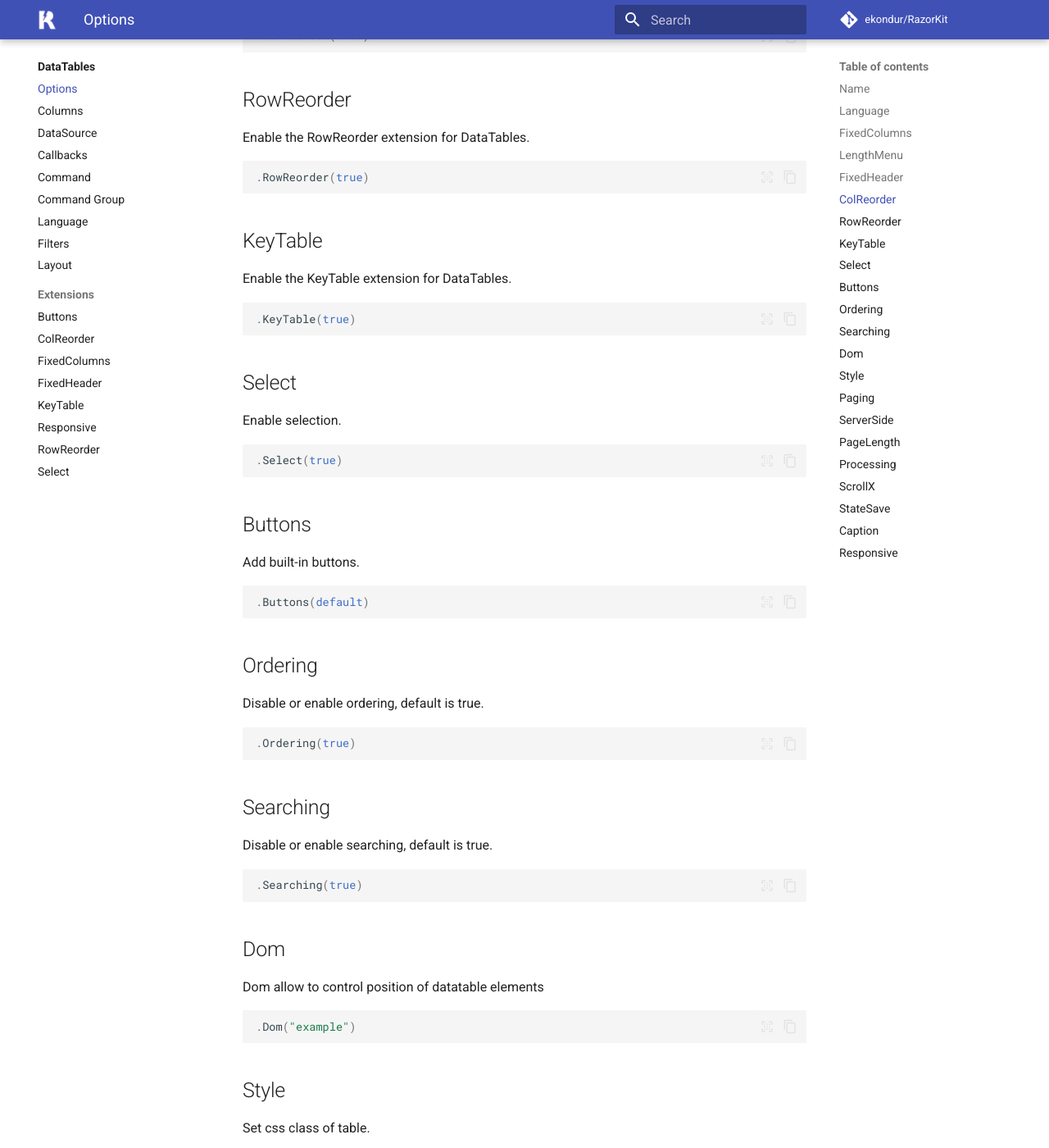
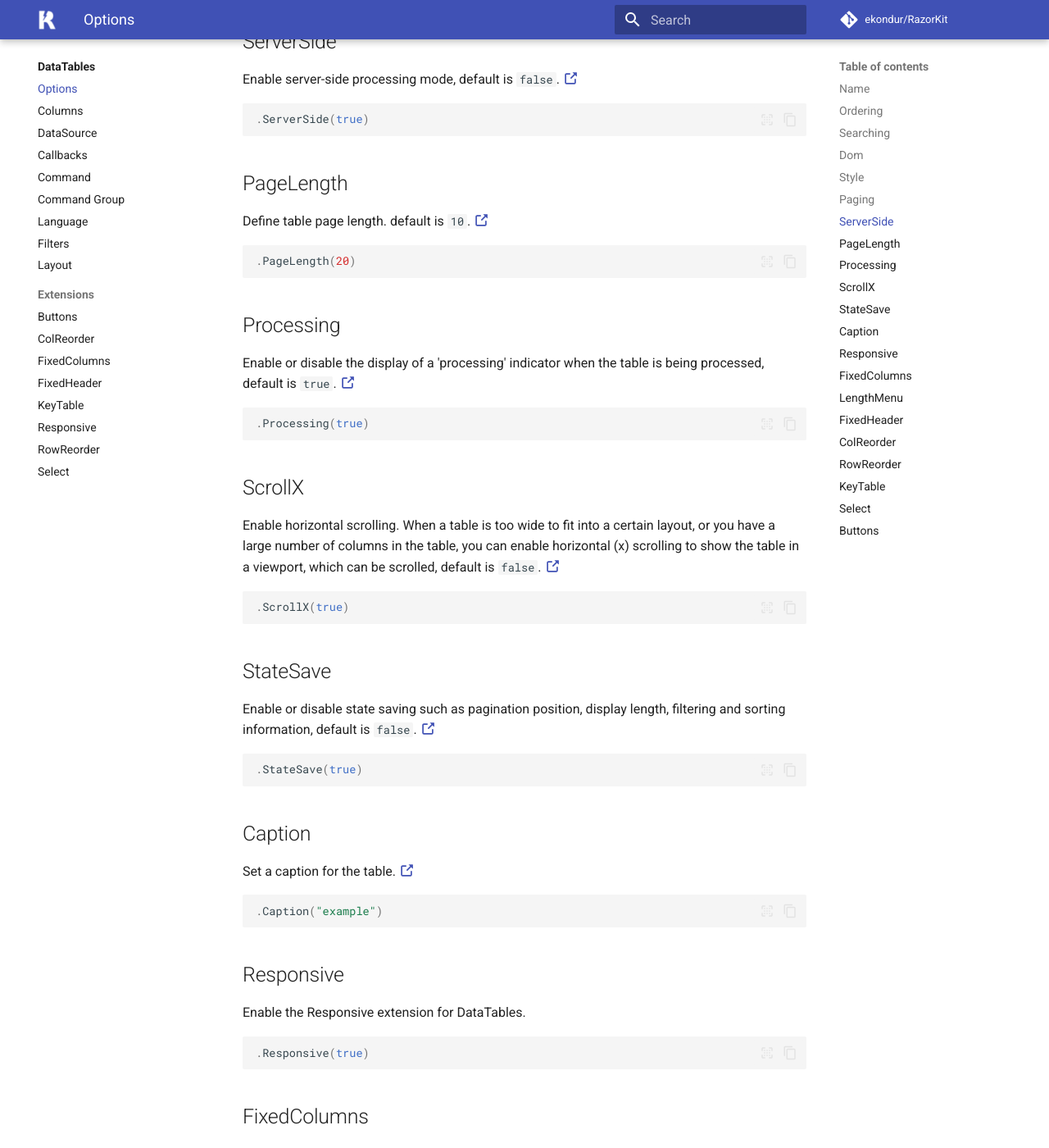
Before and after one commit to ekondur/RazorKit, an MkDocs documentation site: the page built from docs/datatables/options.md, in a window 1280 px wide and 1400 px high, scrolled down 1230 px. Shown: the whole window at 82% size. Built offline with MkDocs 1.6.1 and Material for MkDocs 9.7.7, drawn with Linux system fonts in a browser that asks for light colours; comment, search, counter and statistics services are not loaded; some of the changed text lies outside the part shown.

Commit message:
options doc

````diff
--- a/docs/datatables/options.md
+++ b/docs/datatables/options.md
@@ -1,13 +1,90 @@
 ## Name
-Default name/id is "DataTableId".
+Default name/id is ```"DataTableId"```.
 ```csharp
 .Name("MyDataTable")
 ```
 
-## Language
-Specify language json url from cdn or local. Or [configure.](../language/)
+## Ordering
+Disable or enable ordering, default is ```true```.
+[:octicons-link-external-16:](https://datatables.net/reference/option/ordering)
 ```csharp
-.Language("//cdn.datatables.net/plug-ins/1.10.22/i18n/Turkish.json")
+.Ordering(true)
+```
+
+## Searching
+Disable or enable searching, default is ```true```.
+[:octicons-link-external-16:](https://datatables.net/reference/option/searching)
+```csharp
+.Searching(true)
+```
+
+## Dom
+Dom allow to control position of datatable elements.
+[:octicons-link-external-16:](https://datatables.net/reference/option/dom)
+```csharp
+.Dom("lrtip")
+```
+
+## Style
+Set css class of table, default is ```"display dataTable"```.
+```csharp
+.Style("table table-striped")
+```
+
+## Paging
+Disable or enable paging, default is ```true```.
+[:octicons-link-external-16:](https://datatables.net/reference/option/paging)
+```csharp
+.Paging(true)
+```
+
+## ServerSide
+Enable server-side processing mode, default is ```false```.
+[:octicons-link-external-16:](https://datatables.net/reference/option/serverSide)
+```csharp
+.ServerSide(true)
+```
+
+## PageLength
+Define table page length. default is ```10```.
+[:octicons-link-external-16:](https://datatables.net/reference/option/pageLength)
+```csharp
+.PageLength(20)
+```
+
+## Processing
+Enable or disable the display of a 'processing' indicator when the table is being processed, default is ```true```.
+[:octicons-link-external-16:](https://datatables.net/reference/option/processing)
+```csharp
+.Processing(true)
+```
+
+## ScrollX
+Enable horizontal scrolling. When a table is too wide to fit into a certain layout, or you have a large number of columns in the table,
+you can enable horizontal (x) scrolling to show the table in a viewport, which can be scrolled, default is ```false```.
+[:octicons-link-external-16:](https://datatables.net/reference/option/scrollX)
+```csharp
+.ScrollX(true)
+```
+
+## StateSave
+Enable or disable state saving such as pagination position, display length, filtering and sorting information, default is ```false```.
+[:octicons-link-external-16:](https://datatables.net/reference/option/stateSave)
+```csharp
+.StateSave(true)
+```
+
+## Caption
+Set a caption for the table.
+[:octicons-link-external-16:](https://datatables.net/reference/option/caption)
+```csharp
+.Caption("example")
+```
+
+## Responsive
+Enable the Responsive extension for DataTables.
+```csharp
+.Responsive(true)
 ```
 
 ## FixedColumns
@@ -17,7 +94,7 @@ Enable and configure the FixedColumns extension for DataTables.
 ```
 
 ## LengthMenu
-
+Change the options in the page length select list.
 ```csharp
 .LengthMenu(lm => lm.Items(10, 25, 50, 100))
 ```
@@ -63,75 +140,3 @@ Add built-in buttons.
 ```csharp
 .Buttons(default)
 ```
-
-## Ordering
-Disable or enable ordering, default is true.
-```csharp
-.Ordering(true)
-```
-
-## Searching
-Disable or enable searching, default is true.
-```csharp
-.Searching(true)
-```
-
-## Dom
-Dom allow to control position of datatable elements
-```csharp
-.Dom("example")
-```
-
-## Style
-Set css class of table.
-```csharp
-.Style("example")
-```
-
-## Paging
-Disable or enable paging, default is true.
-```csharp
-.Paging(true)
-```
-
-## ServerSide
-Enable server-side processing mode.
-```csharp
-.ServerSide(true)
-```
-
-## PageLength
-Define table page length.
-```csharp
-.PageLength(15)
-```
-
-## Processing
-Enable or disable the display of a 'processing' indicator when the table is being processed, Default is true.
-```csharp
-.Processing(true)
-```
-
-## ScrollX
-Enable horizontal scrolling. When a table is too wide to fit into a certain layout, or you have a large number of columns in the table, you can enable horizontal (x) scrolling to show the table in a viewport, which can be scrolled.
-```csharp
-.ScrollX(true)
-```
-
-## StateSave
-Enable or disable state saving such as pagination position, display length, filtering and sorting information.
-```csharp
-.StateSave(true)
-```
-
-## Caption
-Set a caption for the table.
-```csharp
-.Caption("example")
-```
-
-## Responsive
-Enable the Responsive extension for DataTables.
-```csharp
-.Responsive(true)
-```
````
Also changed, not shown: docs/datatables/language.md (+9 -5 lines).
